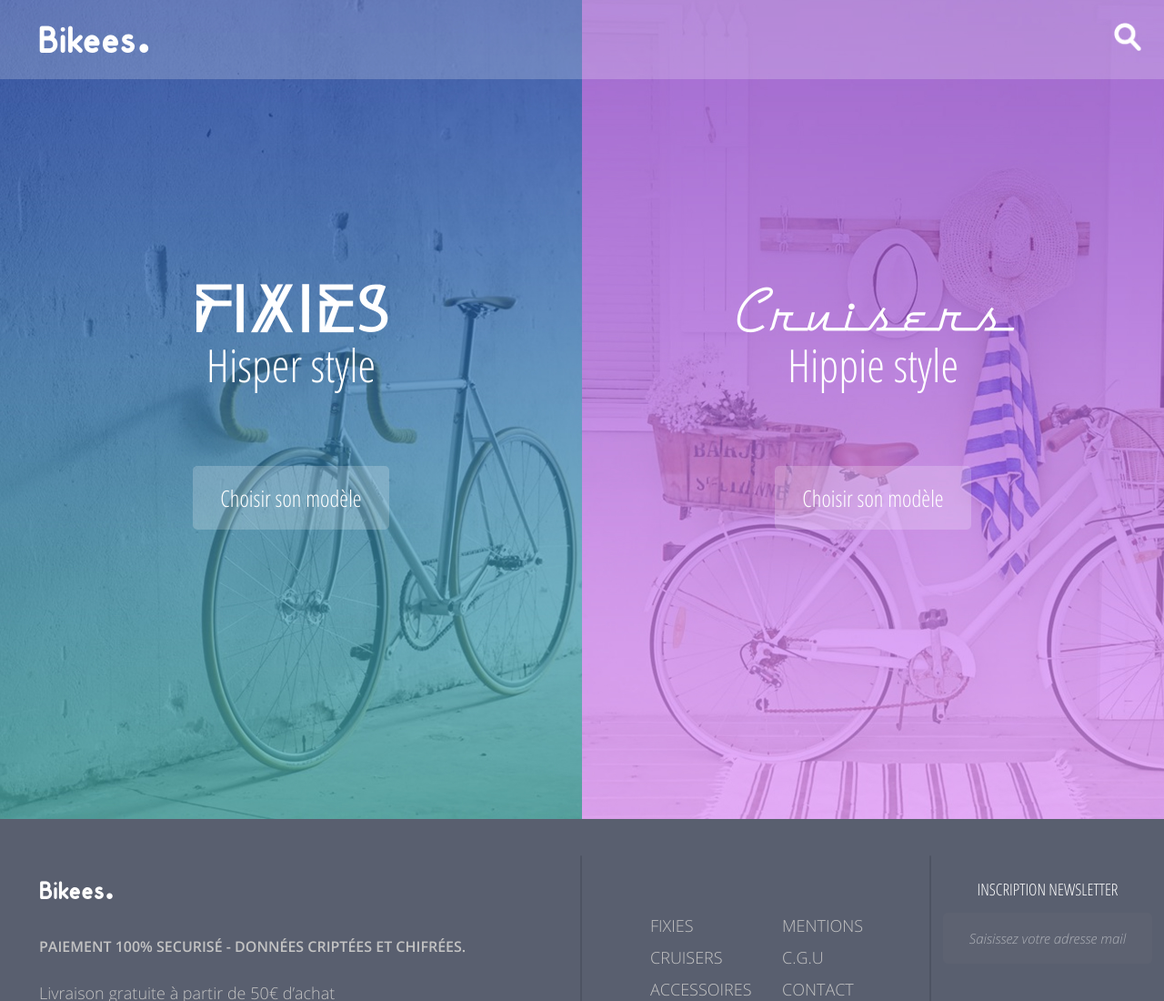
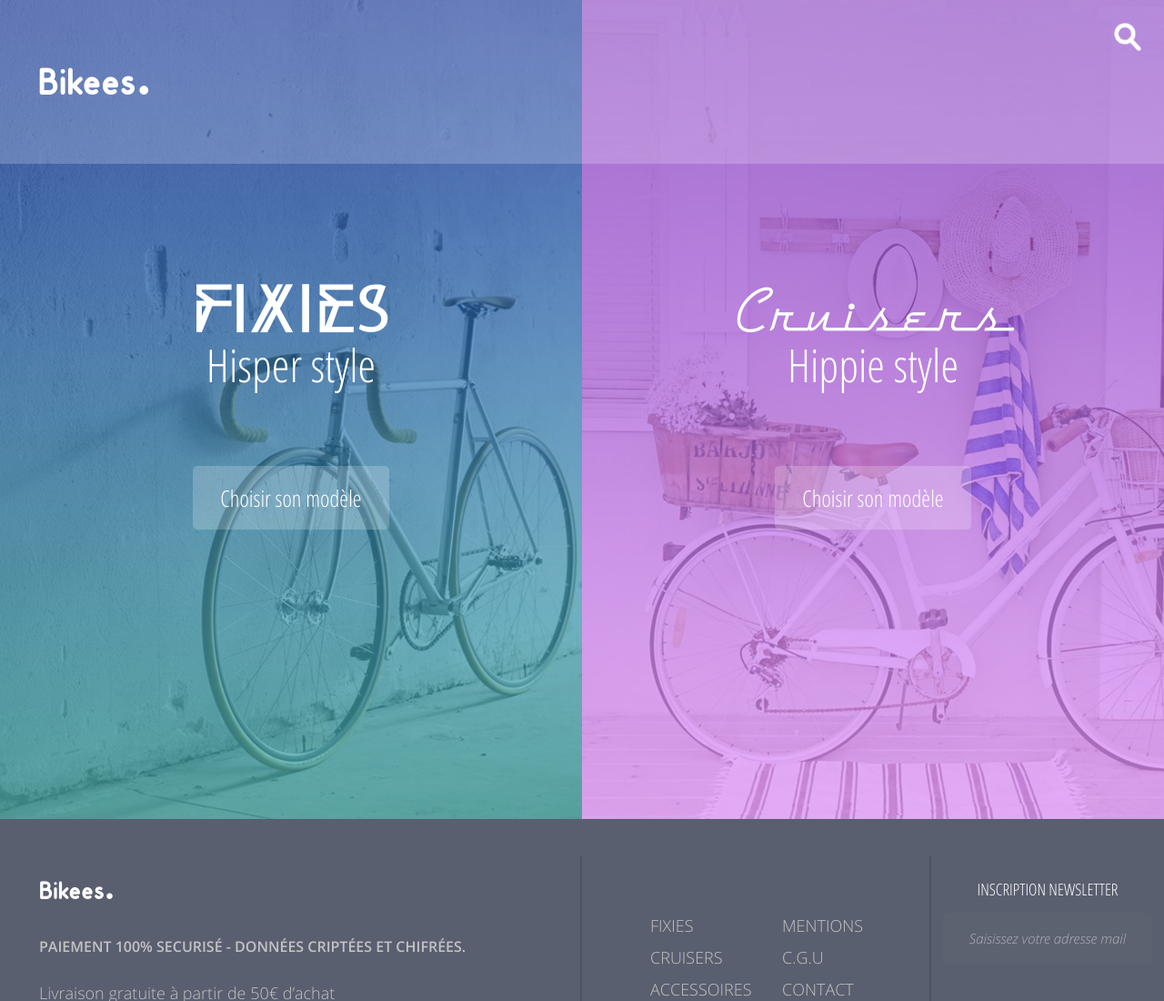
Before and after one commit to Psychogrinder/bikees, a website: page index.html in a window 1280 px wide. Shown: the top 1100 px of the page at 91% size. Drawn offline with Linux system fonts and the light colour scheme.

Commit message:
Add big version

```diff
--- a/sass/style.scss
+++ b/sass/style.scss
@@ -330,6 +330,13 @@ body{
   height: 25px;
 }
 
+@media screen and (max-width: 1920px){
+  .header{
+    height: 180px;
+    line-height: 180px;
+  }
+}
+
 @media screen and (max-width: 1000px){
   .footer__center-panel{
     padding: 100px 5px;
```
Also changed, not shown: css/style.css.
